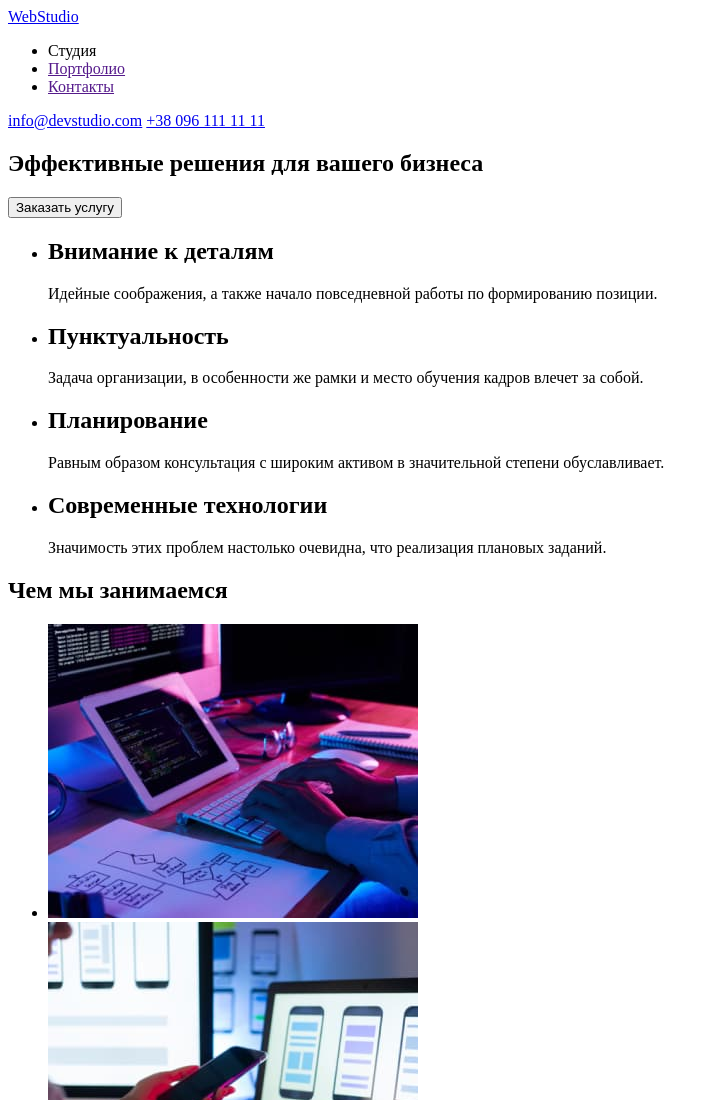
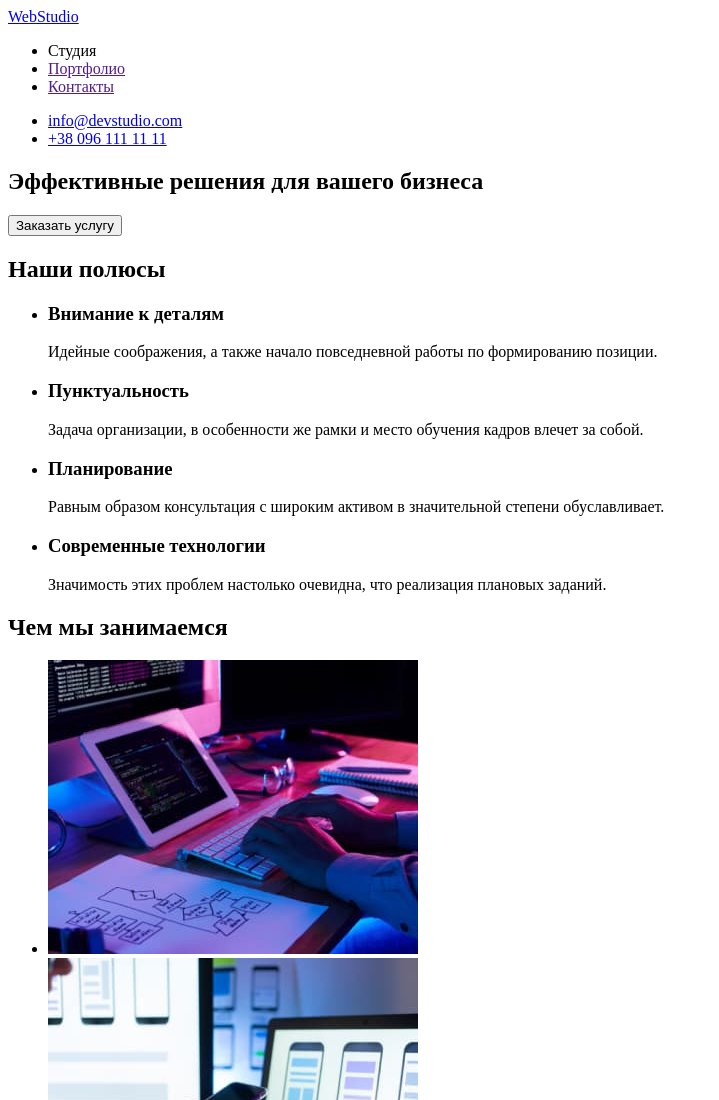
Before and after one commit to Dmutriy/goit-markup-hw-01, a plain HTML site: page index.html in a window 1280 px wide. Shown: the top 1100 px of the page, without its empty margins (0-719 px from the left). Drawn offline with Linux system fonts and the light colour scheme.

Commit message:
Update index.html

```diff
--- a/index.html
+++ b/index.html
@@ -16,8 +16,10 @@
         <li><a href="">Контакты</a></li>
       </ul>
     </nav>
-    <a href="mailto:info@devstudio.com">info@devstudio.com</a>
-    <a href="tel:+380961111111">+38 096 111 11 11</a>
+    <ul>
+      <li><a href="mailto:info@devstudio.com">info@devstudio.com</a></li>
+      <li><a href="tel:+380961111111">+38 096 111 11 11</a></li>
+    </ul>
   </header>
   <main>
     <section>
@@ -25,21 +27,22 @@
       <button type="button">Заказать услугу</button>
     </section>
     <section>
+      <h2>Наши полюсы</h2>
       <ul>
         <li>
-          <h2>Внимание к деталям</h2>
+          <h3>Внимание к деталям</h3>
           <p>Идейные соображения, а также начало повседневной работы по формированию позиции.</p>
         </li>
         <li>
-          <h2>Пунктуальность</h2>
+          <h3>Пунктуальность</h3>
           <p>Задача организации, в особенности же рамки и место обучения кадров влечет за собой.</p>
         </li>
         <li>
-          <h2>Планирование</h2>
+          <h3>Планирование</h3>
           <p>Равным образом консультация с широким активом в значительной степени обуславливает.</p>
         </li>
         <li>
-          <h2>Современные технологии</h2>
+          <h3>Современные технологии</h3>
           <p>Значимость этих проблем настолько очевидна, что реализация плановых заданий.</p>
         </li>
       </ul>
@@ -62,19 +65,19 @@
           <img src="./images/about_img_1.jpg"
           alt="Игорь Демьяненко" width="270" height="260">
           <h3>Игорь Демьяненко</h3>
-          <p>Product Designer</p>
+          <p lang="en">Product Designer</p>
         </li>
         <li>
           <img src="./images/about_img_2.jpg"
           alt="Ольга Репина" width="270" height="260">
           <h3>Ольга Репина</h3>
-          <p>Frontend Developer</p>
+          <p lang="en">Frontend Developer</p>
         </li>
         <li>
           <img src="./images/about_img_3.jpg"
            alt="Николай Тарасов" width="270" height="260">
           <h3>Николай Тарасов</h3>
-          <p>Marketing</p>
+          <p lang="en">Marketing</p>
         </li>
         <li>
           <img src="./images/about_img_4.jpg"
```
